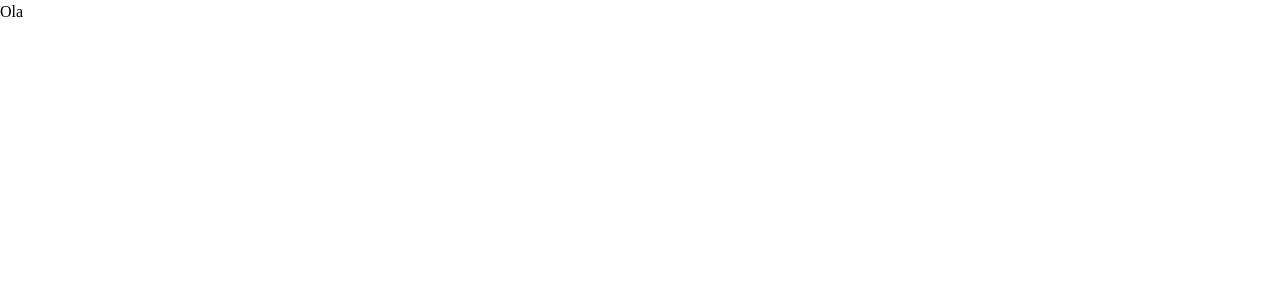
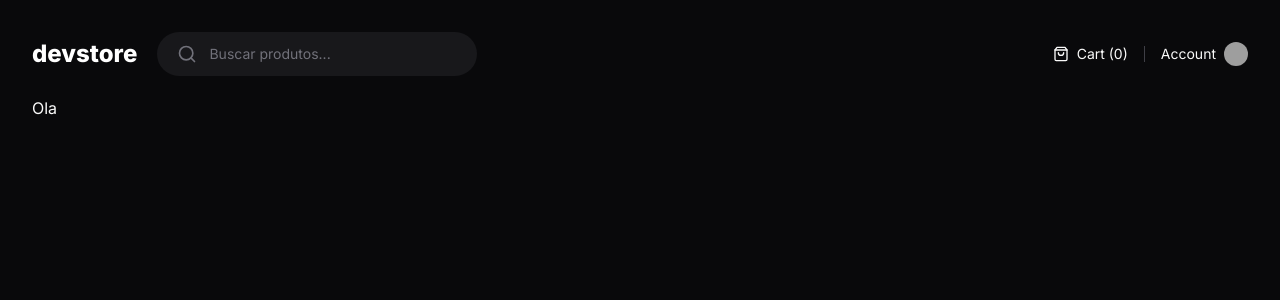
Before and after one commit to GuiLeoni14/devstore, a Next.js app: page / in a window 1280 px wide. Shown: the top 300 px of the page. Built offline with nearby package versions, Linux system fonts and the light colour scheme; grey boxes are pictures that could not be loaded.

Commit message:
feat: create structure

```diff
--- a/next.config.js
+++ b/next.config.js
@@ -1,4 +1,8 @@
 /** @type {import('next').NextConfig} */
-const nextConfig = {}
+const nextConfig = {
+  images: {
+    domains: ['github.com'],
+  },
+}
 
 module.exports = nextConfig
--- a/package.json
+++ b/package.json
@@ -9,6 +9,7 @@
     "lint": "next lint"
   },
   "dependencies": {
+    "lucide-react": "^0.294.0",
     "next": "14.0.4",
     "react": "^18",
     "react-dom": "^18"
--- /dev/null
+++ b/src/app/(store)/(home)/loading.tsx
@@ -0,0 +1,3 @@
+export default function HomeLoading() {
+  return <p>Carregando...</p>
+}
--- /dev/null
+++ b/src/app/(store)/layout.tsx
@@ -0,0 +1,14 @@
+import { Header } from '@/components/header'
+
+export default function StoreLayout({
+  children,
+}: {
+  children: React.ReactNode
+}) {
+  return (
+    <div className="mx-auto grid min-h-screen w-full max-w-[1600px] grid-rows-app gap-5 px-8 py-8">
+      <Header />
+      {children}
+    </div>
+  )
+}
--- a/src/app/layout.tsx
+++ b/src/app/layout.tsx
@@ -17,8 +17,8 @@
   children: React.ReactNode
 }) {
   return (
-    <html lang="en">
-      <body className={inter.variable}>{children}</body>
+    <html lang="pt" className={inter.variable}>
+      <body className="bg-zinc-950 text-zinc-50 antialiased">{children}</body>
     </html>
   )
 }
--- /dev/null
+++ b/src/components/header.tsx
@@ -0,0 +1,44 @@
+import Link from 'next/link'
+import { Search, ShoppingBag } from 'lucide-react'
+import Image from 'next/image'
+
+export function Header() {
+  return (
+    <div className="flex items-center justify-between">
+      <div className="flex items-center gap-5">
+        <Link href="/" className="text-2xl font-extrabold text-white">
+          devstore
+        </Link>
+
+        <form className="flex w-[320px] items-center gap-3 rounded-full bg-zinc-900 px-5 py-3 ring-zinc-700">
+          <Search className="w-5 h-5 text-zinc-500" />
+
+          <input
+            placeholder="Buscar produtos..."
+            className="flex-1 bg-transparent text-sm outline-none placeholder:text-zinc-500"
+          />
+        </form>
+      </div>
+
+      <div className="flex items-center gap-4">
+        <div className="flex items-center gap-2">
+          <ShoppingBag className="h-4 w-4" />
+          <span className="text-sm">Cart (0)</span>
+        </div>
+
+        <div className="w-px h-4 bg-zinc-700"></div>
+
+        <Link href="/" className="flex items-center gap-2 hover:underline">
+          <span className="text-sm">Account</span>
+          <Image
+            src="https://github.com/diego3g.png"
+            className="h-6 w-6 rounded-full"
+            width={24}
+            height={24}
+            alt=""
+          />
+        </Link>
+      </div>
+    </div>
+  )
+}
--- a/tailwind.config.ts
+++ b/tailwind.config.ts
@@ -10,6 +10,9 @@
     fontFamily: {
       sans: 'var(--font-inter)',
     },
+    gridTemplateRows: {
+      app: 'min-content max-content',
+    },
   },
   plugins: [],
 }
```
Also changed, not shown: src/app/(store)/(home)/page.tsx (renamed from src/app/page.tsx), src/app/icon.png (added), 1 other file (tests, documents, lock files or other folders).
